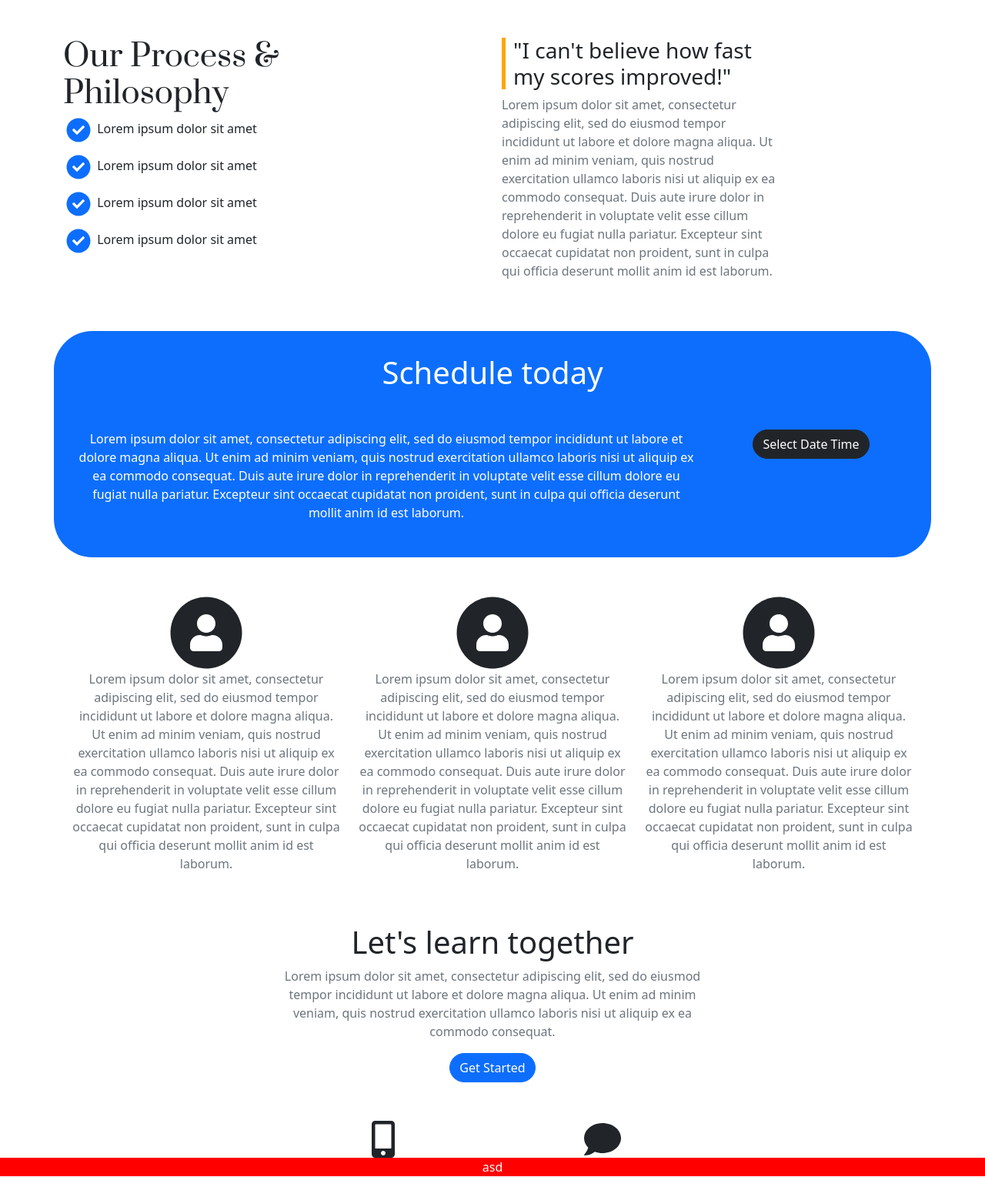
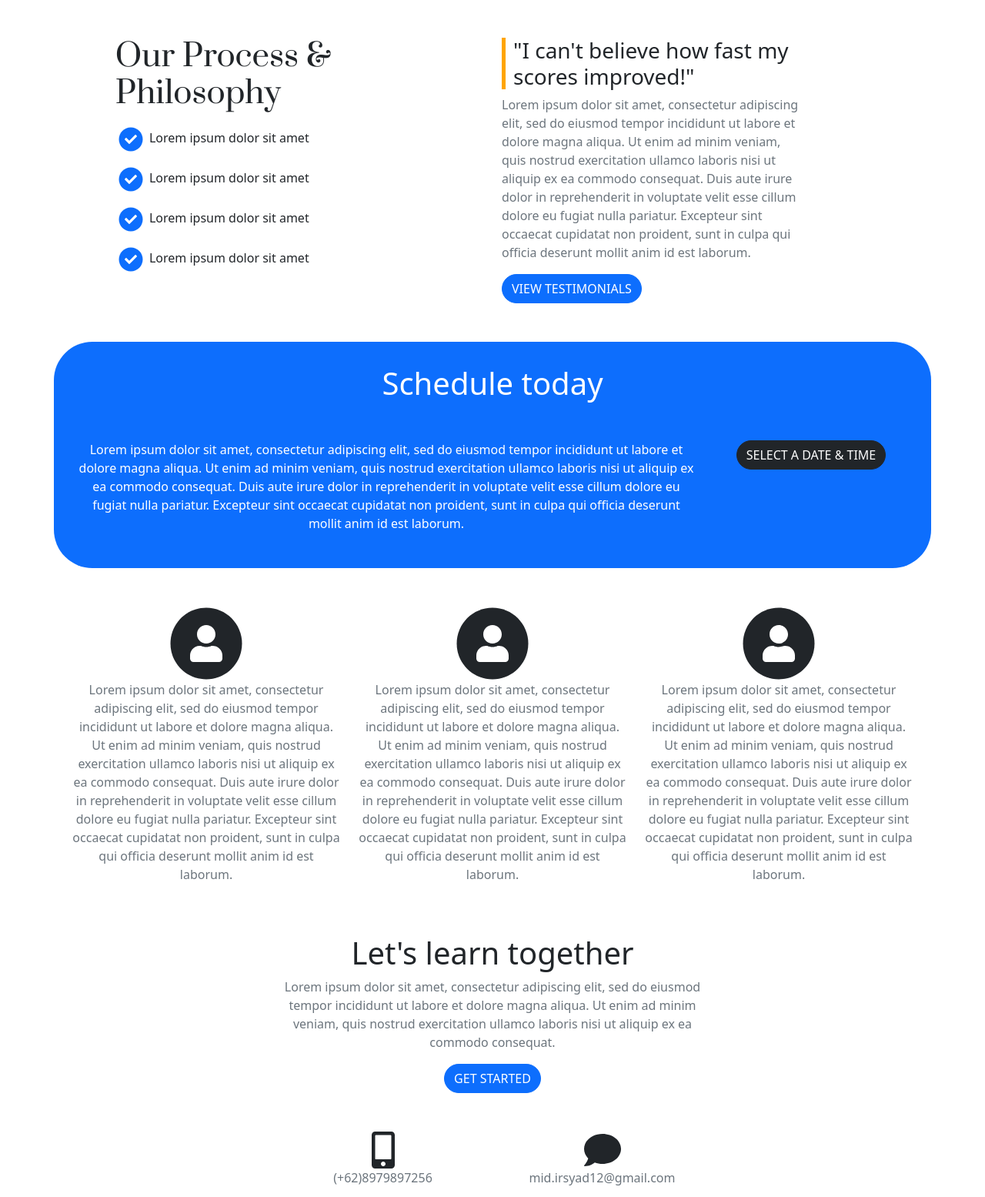
Before and after one commit to m-irsyad/belajar-git, a PHP site: page / in a window 1280 px wide. Shown: the part 426-1981 px from the top of the page at 77% size. Before the commit the page ends 1954 px from the top, so only its background shows below. Run offline with PHP 8.4, Linux system fonts and the light colour scheme; some libraries are stand-ins or nearby versions; some web fonts are replaced.

Commit message:
Update index.php

```diff
--- a/index/index.php
+++ b/index/index.php
@@ -38,15 +38,13 @@
 			left: 0;
 			bottom: 0;
 			width: 100%;
-			background-color: red;
-			color: white;
-			text-align: center;
+			clear:both;
 		}
 	</style>
 </head>
 <body>
 	<div class="container">
-		<div class="row">
+		<div class="row" style="margin-left:5%; margin-right:5%;">
 			<div class="col">
 				<h1 class="header1">1 on 1 Tutoring</h1>
 				<p class="text-muted">
@@ -59,31 +57,31 @@
 				<img src="../imgs/Teacher-rafiki.png" width=500px>
 			</div>
 		</div>
-		<div class="row">
+		<div class="row" style="margin-left:5%; margin-right:5%;">
 			<div class="col-6">
 			<h1 class="header2">Our Process & <br/>Philosophy</h1>
-			<p>
+			<p style="margin-top:20px;">
 				<span class="fa-stack fa-1x" style="vertical-align:middle;">
 					<i class="fa fa-circle fa-stack-2x blue-icon"></i>
 					<i class="fa fa-check fa-stack-1x fa-inverse"></i>
 				</span>
 				Lorem ipsum dolor sit amet
 			</p>
-			<p>
+			<p style="margin-top:20px;">
 				<span class="fa-stack fa-1x" style="vertical-align:middle;">
 					<i class="fa fa-circle fa-stack-2x blue-icon"></i>
 					<i class="fa fa-check fa-stack-1x fa-inverse"></i>
 				</span>
 				Lorem ipsum dolor sit amet
 			</p>
-			<p>
+			<p style="margin-top:20px;">
 				<span class="fa-stack fa-1x" style="vertical-align:middle;">
 					<i class="fa fa-circle fa-stack-2x blue-icon"></i>
 					<i class="fa fa-check fa-stack-1x fa-inverse"></i>
 				</span>
 				Lorem ipsum dolor sit amet
 			</p>
-			<p>
+			<p style="margin-top:20px;">
 				<span class="fa-stack fa-1x" style="vertical-align:middle;">
 					<i class="fa fa-circle fa-stack-2x blue-icon"></i>
 					<i class="fa fa-check fa-stack-1x fa-inverse"></i>
@@ -91,11 +89,12 @@
 				Lorem ipsum dolor sit amet
 			</p>
 			</div>
-			<div class="col-4">
+			<div class="col-5">
 				<h3 class="left-border">"I can't believe how fast my scores improved!"</h1>
-				<p class="text-muted">
+				<p class="text-muted"">
 					Lorem ipsum dolor sit amet, consectetur adipiscing elit, sed do eiusmod tempor incididunt ut labore et dolore magna aliqua. Ut enim ad minim veniam, quis nostrud exercitation ullamco laboris nisi ut aliquip ex ea commodo consequat. Duis aute irure dolor in reprehenderit in voluptate velit esse cillum dolore eu fugiat nulla pariatur. Excepteur sint occaecat cupidatat non proident, sunt in culpa qui officia deserunt mollit anim id est laborum.
 				</p>
+				<button type="button" class="btn btn-primary rounded-pill">VIEW TESTIMONIALS</button>
 			</div>
 		</div>
 		<div class="row">
@@ -108,7 +107,7 @@
 						</p>
 					</div>
 					<div class="col-3">
-					<button type="button" class="btn btn-dark rounded-pill">Select Date Time</button>
+					<button type="button" class="btn btn-dark rounded-pill">SELECT A DATE & TIME</button>
 					</div>
 				</div>
 			</div>
@@ -148,20 +147,23 @@
 				<p class="text-muted">
 					Lorem ipsum dolor sit amet, consectetur adipiscing elit, sed do eiusmod tempor incididunt ut labore et dolore magna aliqua. Ut enim ad minim veniam, quis nostrud exercitation ullamco laboris nisi ut aliquip ex ea commodo consequat.
 				</p>
-				<button type="button" class="btn btn-primary rounded-pill">Get Started</button>
+				<button type="button" class="btn btn-primary rounded-pill">GET STARTED</button>
 				<div class="row">
 					<div class="col">
 						<i class="fa fa-mobile-alt fa-3x"></i>
+						<p class="text-muted">(+62)8979897256</p>
 					</div>
 					<div class="col">
 						<i class="fa fa-comment fa-3x"></i>
+						<p class="text-muted">mid.irsyad12@gmail.com</p>
 					</div>
 				</div>
 			</div>
 		</div>
 	</div>
 	<div class="footer">
-		asd
+		<img src="../imgs/Professor-rafiki.png" alt="" style="width:500px; float:left;">
+		<img src="../imgs/Teacher-bro.png" alt="" style="width:500px; float:right;">
 	</div>
 </body>
 </html>
```
